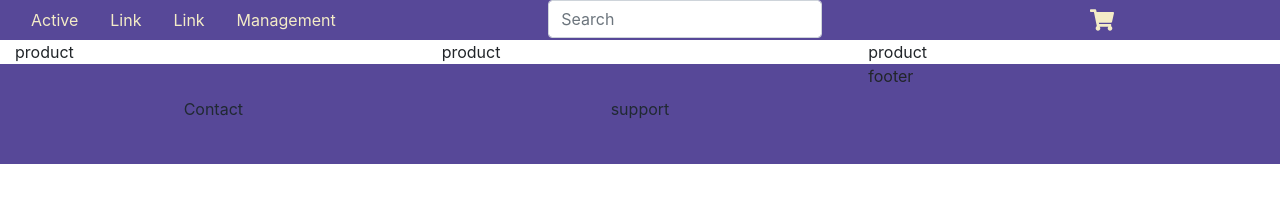
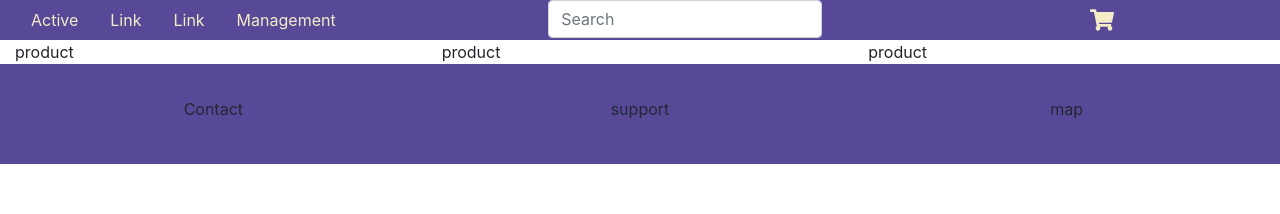
Before and after one commit to somayehbd/ecommerce, a React (Create React App) app: page / in a window 1280 px wide. Shown: the top 214 px of the page. Built offline with nearby package versions, Linux system fonts and the light colour scheme.

Commit message:
feat: added Map component and style

```diff
--- a/src/components/layout/Layout.js
+++ b/src/components/layout/Layout.js
@@ -5,7 +5,7 @@ import Cart from "../cart/Cart";
 import Search from "../search/Search";
 import Leftfoot from "../leftfoot/Leftfoot";
 import Support from "../support/Support";
-
+import Map from "../map/Map";
 
 
 
@@ -25,7 +25,7 @@ const Layout = () => {
             <div className={`row ${style.footer}`}>
                 <div className="col-4"><Leftfoot/></div>
                 <div className="col-4"><Support/></div>
-                <div className="col-4">footer</div>
+                <div className="col-4"><Map/></div>
             </div>
         </div>
     )
--- /dev/null
+++ b/src/components/map/Map.js
@@ -0,0 +1,8 @@
+import style from './Map.module.css'
+
+const Map = () =>{
+    return (
+        <p className={style.map}>map</p>
+    )
+}
+export default Map;
--- /dev/null
+++ b/src/components/map/Map.module.css
@@ -0,0 +1,12 @@
+.map {
+    color: #202932;
+    text-align: center;
+    text-align: center;
+    height: 50px;
+    margin: 20px 0;
+    display: flex;
+    align-items: center;
+    justify-content: center;
+
+
+}
```
